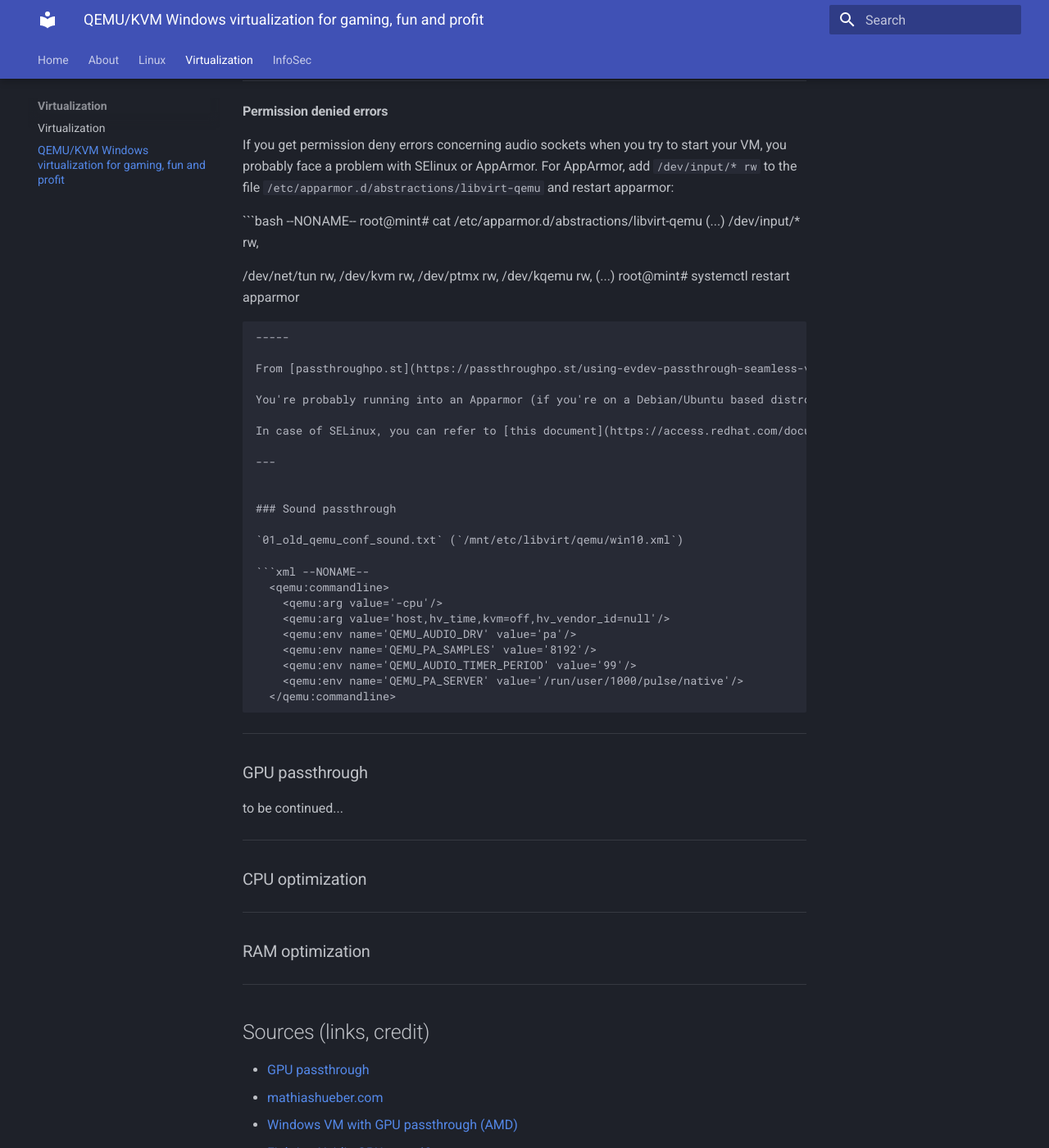
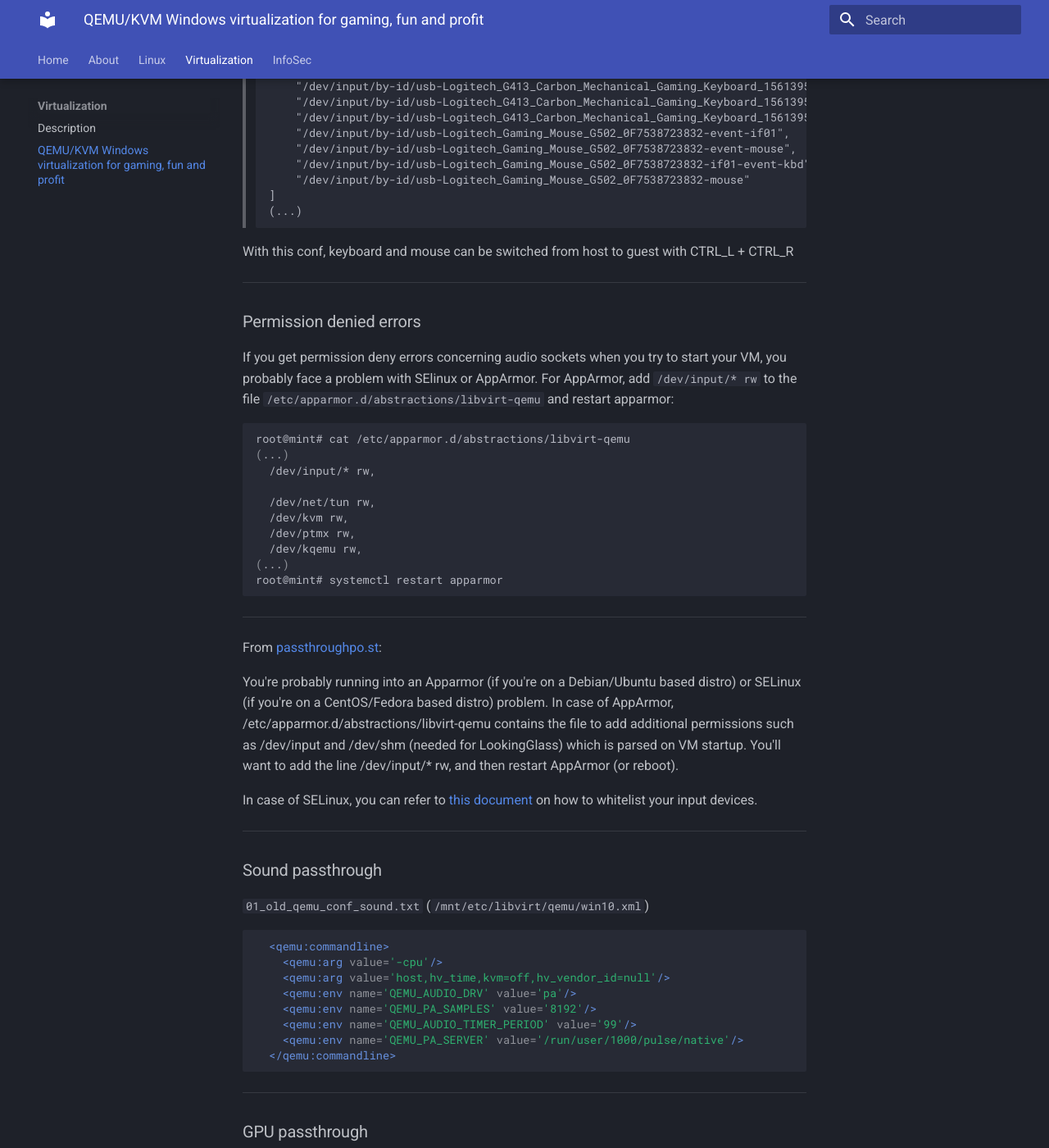
Before and after one commit to NeodymiumFerBore/wiki-pages, an MkDocs documentation site: the page built from docs/Virtualization/qemu-kmv_for_gaming.md, in a window 1280 px wide and 1400 px high, scrolled down 4934 px. Shown: the whole window at 82% size. Built offline with MkDocs 1.6.1 and Material for MkDocs 9.7.7, drawn with Linux system fonts in a browser that asks for light colours; some of the changed text lies outside the part shown.

Commit message:
Syntax migration

````diff
--- a/docs/Virtualization/index.md
+++ b/docs/Virtualization/index.md
@@ -1,3 +1,3 @@
-# Virtualization
+# Description
 
 Anything related to virtualization: KVM, QEMU, vSphere, Proxmox, etc.
--- a/docs/Virtualization/qemu-kmv_for_gaming.md
+++ b/docs/Virtualization/qemu-kmv_for_gaming.md
@@ -30,7 +31,7 @@
     - RAM optimization
 - Sources (links, credit)
 
------
+---
 
 ## Plan
 
@@ -61,7 +62,7 @@
 - Normal Windows 10 setup (not virtualized)
 - Our QEMU/KVM Windows 10
 
------
+---
 
 ## Prerequisites
 
@@ -101,7 +103,7 @@
 
 - Update your distro and upgrade if needed
 
-```bash --NONAME--
+```console
 root@mint# apt-get update
 root@mint# apt-get dist-upgrade -y
 ```
@@ -109,26 +111,26 @@
 - Reboot, go into your BIOS and ensure that VT-x and VT-d are enabled (AMD-V and AMD-Vi for AMD CPU)
 - Back to your host, check that your kernel was able to load virtualization modules and if your CPU is ready to act as an hypervisor
 
-```bash --NONAME--
+```console
 root@mint# grep -e 'svm\|vmx' /proc/cpuinfo
 ```
 
 - Install packages
 
-```bash --NONAME--
+```bash
 root@mint# apt-get install qemu-kvm qemu-utils libvirt-bin bridge-utils virt-manager ovmf \
                                                seabios hugepages cpu-checker dnsmasq ebtables gir1.2-spiceclientgtk-3.0
 ```
 
 - Add your user to the libvirtd group
 
-```bash --NONAME--
+```bash
 root@mint# usermod -aG your_user libvirtd
 ```
 
 - Test if your system is ready for virtualization
 
-```bash --NONAME--
+```bash
 root@mint# virsh -c qemu:///system list
 ```
 
@@ -139,15 +141,15 @@
 
 ### Mouse/kbd hooks, controler passthrough
 
-```bash --NONAME--
+```bash
 root@mint# usermod -aG input ndfeb
 root@mint# usermod -aG kvm ndfeb
 root@mint# usermod -aG libvirt ndfeb
 root@mint# usermod -aG libvirt-qemu ndfeb
 ```
 
-/etc/libvirt/qemu/win10.xml
-```
+> /etc/libvirt/qemu/win10.xml
+```conf
 (...)
     <input type='mouse' bus='virtio'>
       <address type='pci' domain='0x0000' bus='0x00' slot='0x0e' function='0x0'/>
@@ -179,8 +181,8 @@
 
 ---
 
-/etc/libvirt/qemu.conf
-```
+>/etc/libvirt/qemu.conf
+```conf
 user = "ndfeb"
 group = "kvm"
 (...)
@@ -203,13 +205,13 @@
 
 With this conf, keyboard and mouse can be switched from host to guest with CTRL_L + CTRL_R
 
------
+---
 
-#### Permission denied errors
+### Permission denied errors
 
 If you get permission deny errors concerning audio sockets when you try to start your VM, you probably face a problem with SElinux or AppArmor. For AppArmor, add `/dev/input/* rw` to the file `/etc/apparmor.d/abstractions/libvirt-qemu` and restart apparmor:
 
-```bash --NONAME--
+```bash
 root@mint# cat /etc/apparmor.d/abstractions/libvirt-qemu
 (...)
   /dev/input/* rw,
@@ -232,12 +234,11 @@
 
 ---
 
-
 ### Sound passthrough
 
 `01_old_qemu_conf_sound.txt` (`/mnt/etc/libvirt/qemu/win10.xml`)
 
-```xml --NONAME--
+```xml
   <qemu:commandline>
     <qemu:arg value='-cpu'/>
     <qemu:arg value='host,hv_time,kvm=off,hv_vendor_id=null'/>
@@ -264,7 +265,8 @@
 
 ### RAM optimization
 
------
+---
+
 ## Sources (links, credit)
 
 - [GPU passthrough](https://davidyat.es/2016/09/08/gpu-passthrough/)
@@ -282,9 +284,8 @@
 - [[PDF] About KVM](http://www.linux-kvm.org/images/2/24/01x02-Rik_van_Riel-KVM_realtime.pdf)
 
 ---
----
 
-Bookmarks used for setup:
+## Bookmarks used for setup:
 
 - https://gitlab.com/NdFeB/cool-bash-aliases-and-bashrc
 - https://stackoverflow.com/questions/1878974/redefine-tab-as-4-spaces
````
Also changed, not shown: other parts of docs/Virtualization/qemu-kmv_for_gaming.md (+12 -10 lines), docs/Linux/smb3.md (+2 -2 lines).
